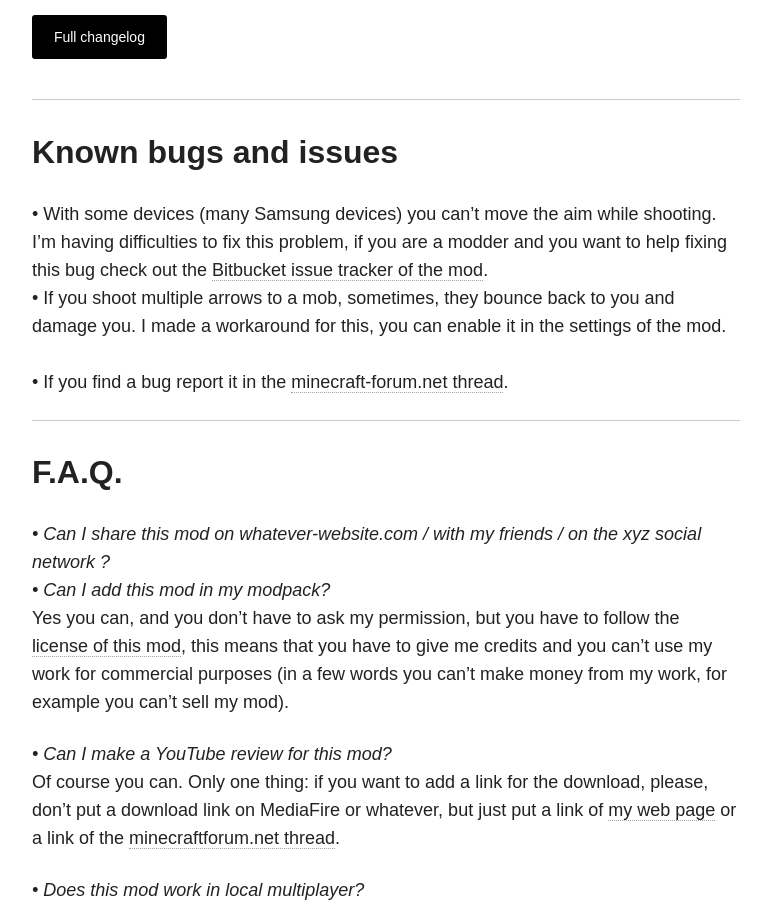
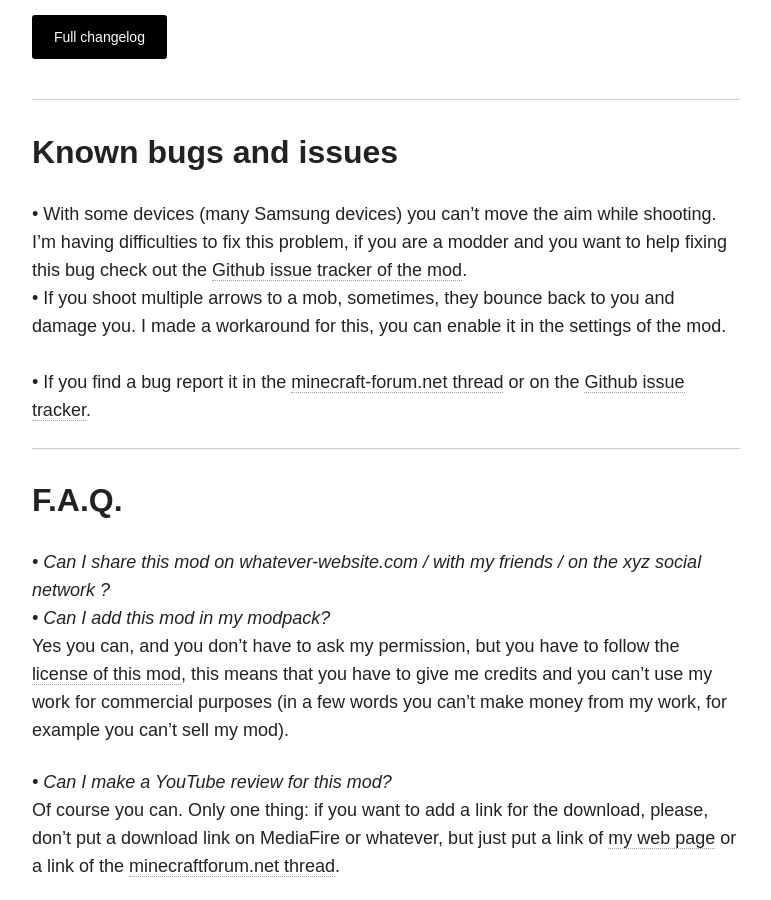
Before and after one commit to Desno365/Desno365.github.io, a Jekyll site: the page built from minecraft/desnoguns-mod/index.md, in a window 1280 px wide and 900 px high, scrolled down 16306 px. Shown: the whole window, without its empty margins (254-1025 px from the left). Built offline with Jekyll 4.4.1, drawn with Linux system fonts in a browser that asks for light colours; nearby versions of some CDN libraries; comment, search, counter and statistics services are not loaded.

Commit message:
Switch from Bitbucket to Github in the DesnoGuns Mod

```diff
--- a/minecraft/desnoguns-mod/index.md
+++ b/minecraft/desnoguns-mod/index.md
@@ -228,9 +228,9 @@
 
 ## Known bugs and issues
 
-• With some devices (many Samsung devices) you can't move the aim while shooting. I'm having difficulties to fix this problem, if you are a modder and you want to help fixing this bug check out the [Bitbucket issue tracker of the mod](https://bitbucket.org/Desno365/desnoguns-mod/issues).<br>
+• With some devices (many Samsung devices) you can't move the aim while shooting. I'm having difficulties to fix this problem, if you are a modder and you want to help fixing this bug check out the [Github issue tracker of the mod](https://github.com/Desno365/DesnoGuns-Mod/issues).<br>
 • If you shoot multiple arrows to a mob, sometimes, they bounce back to you and damage you. I made a workaround for this, you can enable it in the settings of the mod.<br><br>
-• If you find a bug report it in the [minecraft-forum.net thread][thread].
+• If you find a bug report it in the [minecraft-forum.net thread][thread] or on the [Github issue tracker](https://github.com/Desno365/DesnoGuns-Mod).
 
 ---
 
```
